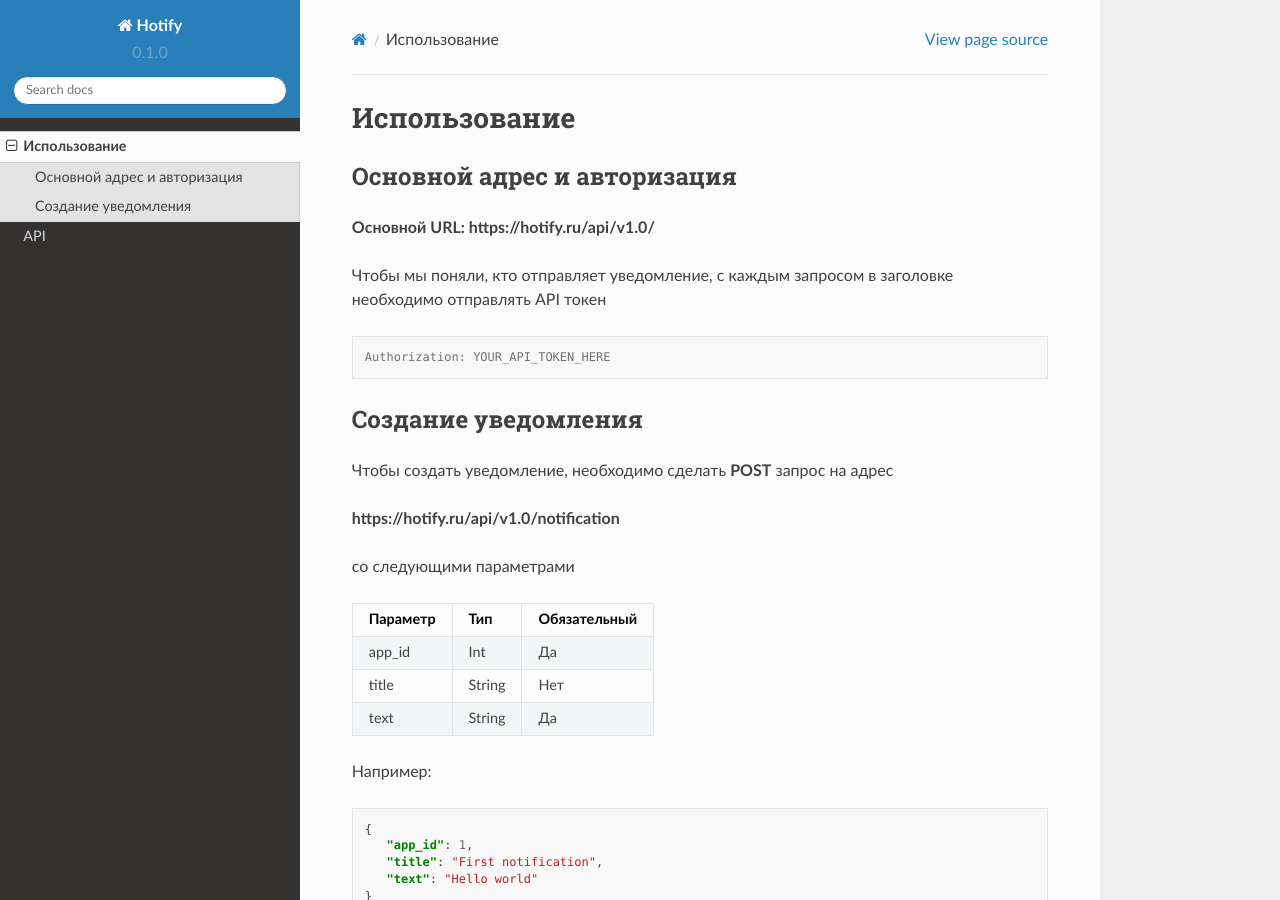
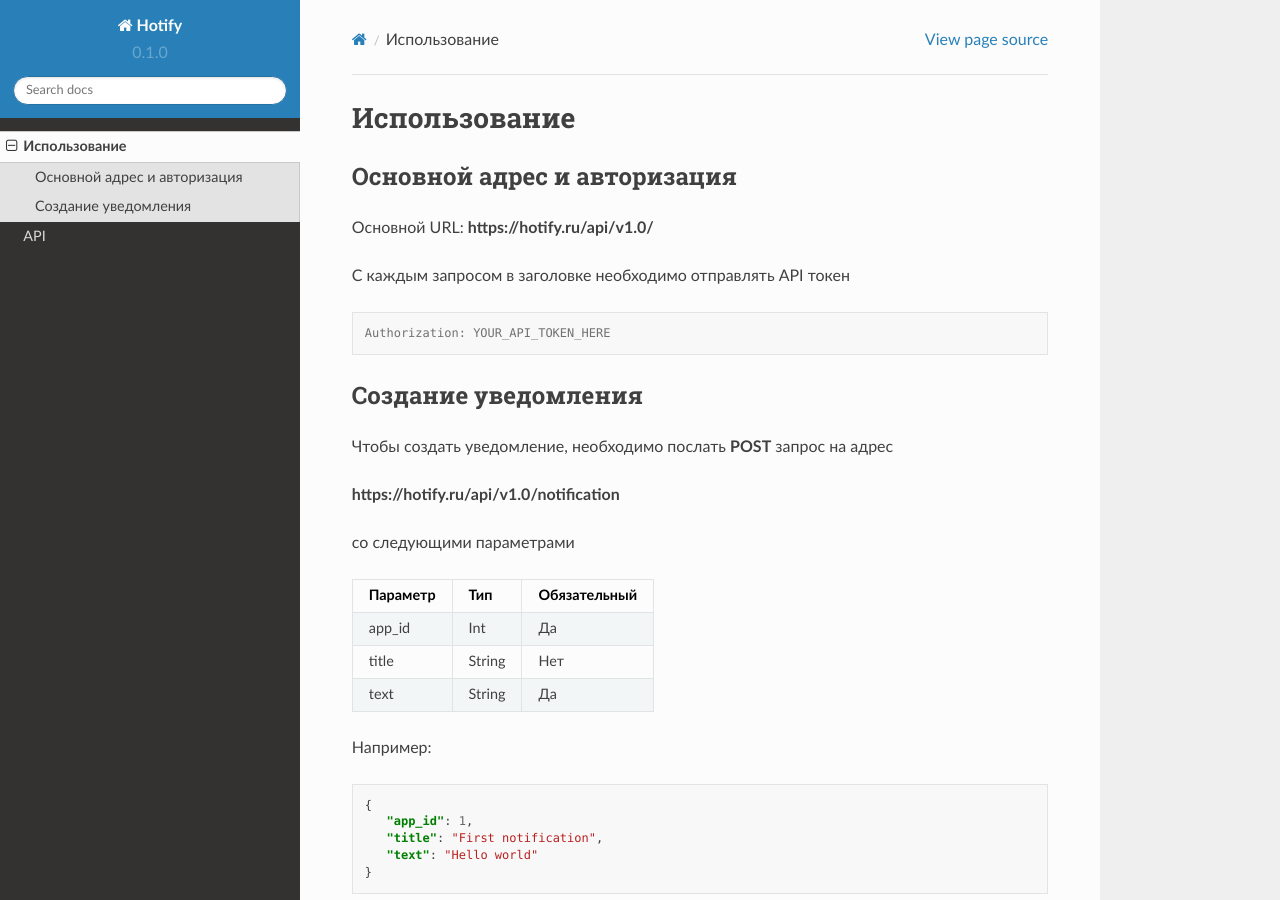
Before and after one commit to hotifyru/hotify-docs, a Sphinx documentation site: the page built from docs/source/usage.rst, in a window 1280 px wide and 900 px high. Built offline with Sphinx 7.4.7 and the Read the Docs theme 2.0.0, drawn with Linux system fonts in a browser that asks for light colours.

Commit message:
Update usage.rst

```diff
--- a/docs/source/usage.rst
+++ b/docs/source/usage.rst
@@ -2,9 +2,9 @@
 =====
 Основной адрес и авторизация
 ----------------
-**Основной URL: https://hotify.ru/api/v1.0/**
+Основной URL: **https://hotify.ru/api/v1.0/**
 
-Чтобы мы поняли, кто отправляет уведомление, с каждым запросом в заголовке необходимо отправлять API токен
+С каждым запросом в заголовке необходимо отправлять API токен
 
 .. code-block:: console
 
@@ -12,7 +12,7 @@
 
 Создание уведомления
 ----------------
-Чтобы создать уведомление, необходимо сделать **POST** запрос на адрес
+Чтобы создать уведомление, необходимо послать **POST** запрос на адрес
 
 **https://hotify.ru/api/v1.0/notification**
 
```
